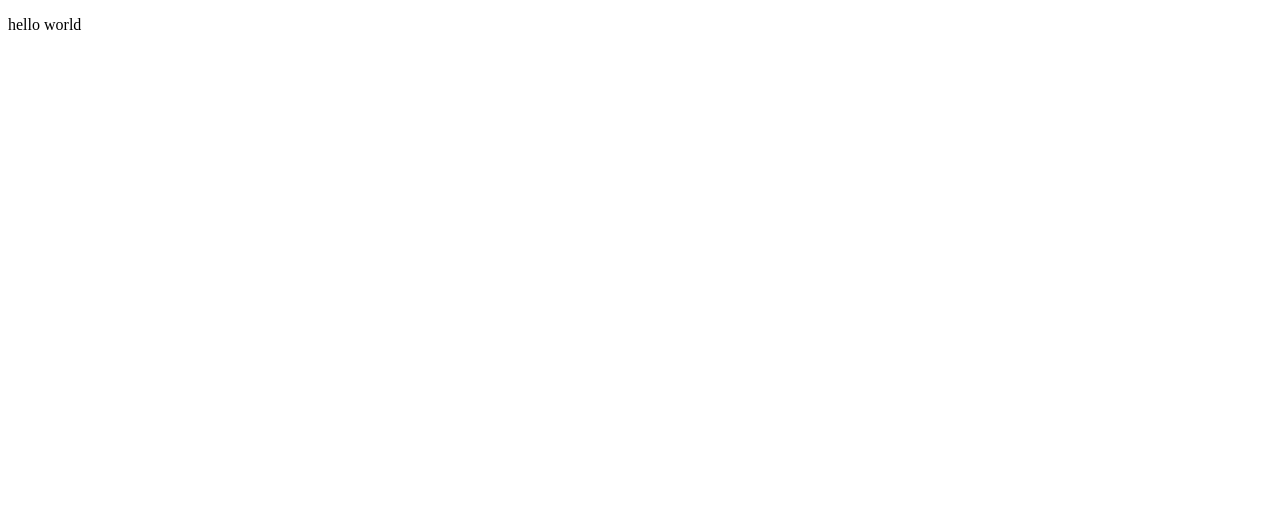
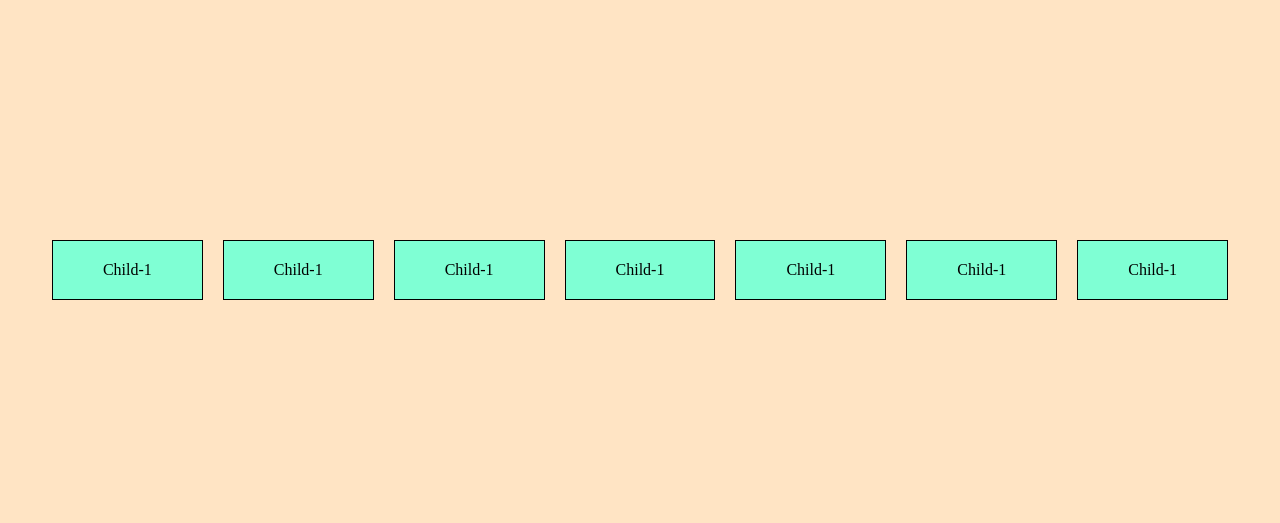
Before and after one commit to nmcsakib/my_restart, a plain HTML site: page index.html in a window 1280 px wide. Drawn offline with Linux system fonts and the light colour scheme.

Commit message:
learning css again

```diff
--- a/index.html
+++ b/index.html
@@ -4,8 +4,19 @@
     <meta charset="UTF-8">
     <meta name="viewport" content="width=device-width, initial-scale=1.0">
     <title>Document</title>
+    <link rel="stylesheet" href="style.css">
 </head>
 <body>
-    <p>hello world</p>
+    <section class="parent">
+       <div class="child">Child-1</div>
+       <div class="child">Child-1</div>
+       <div class="child">Child-1</div>
+       <div class="child">Child-1</div>
+       <div class="child">Child-1</div>
+       <div class="child">Child-1</div>
+       <div class="child">Child-1</div>
+
+
+   </section>
 </body>
 </html>
--- /dev/null
+++ b/style.css
@@ -0,0 +1,20 @@
+body{
+
+   margin: 20px;
+   background-color: bisque;
+}
+
+.parent{
+    height: 500px;
+    display: flex;
+    justify-content: center;
+    align-items: center;
+   gap: 20px;
+}
+.child{
+
+    /* margin: 10px ; */
+    padding: 20px 50px;
+    background-color: aquamarine;
+    border: 1px solid black;
+}
```
